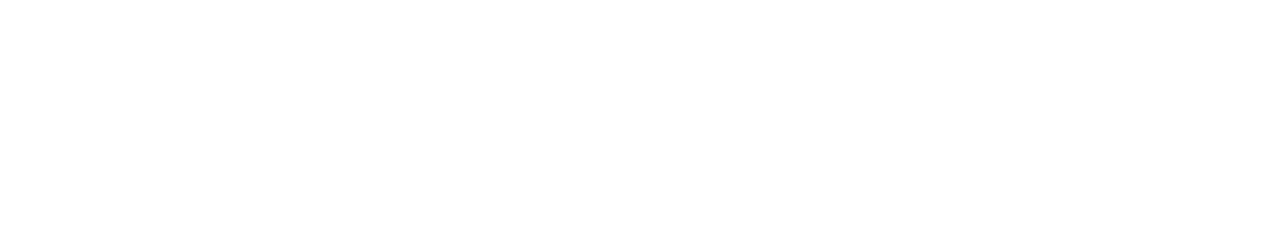
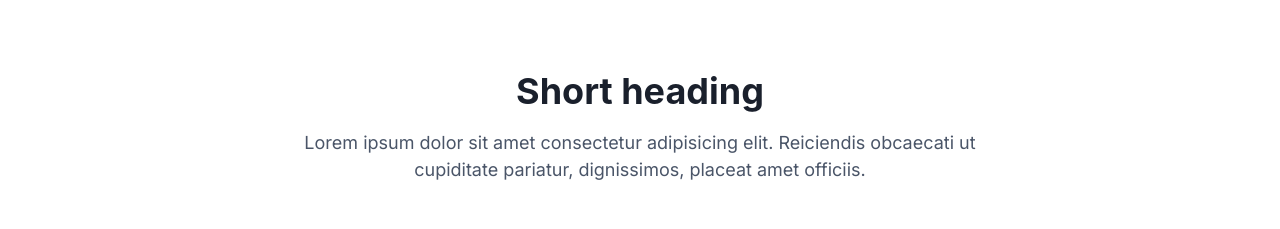
Before and after one commit to troyistroyenzo/Verifi, a Next.js app: page / in a window 1280 px wide. Shown: the part 694-923 px from the top of the page. Before the commit the page ends 800 px from the top, so only its background shows below. Built offline with nearby package versions, Linux system fonts and the light colour scheme.

Commit message:
add features

```diff
--- a/app/page.tsx
+++ b/app/page.tsx
@@ -9,8 +9,8 @@
   return (
     <>
       <HeroSection />
-      {/* <Features />
-      <Testimonials /> */}
+      <Features />
+      {/* <Testimonials /> */}
     </>
   );
 }
```
